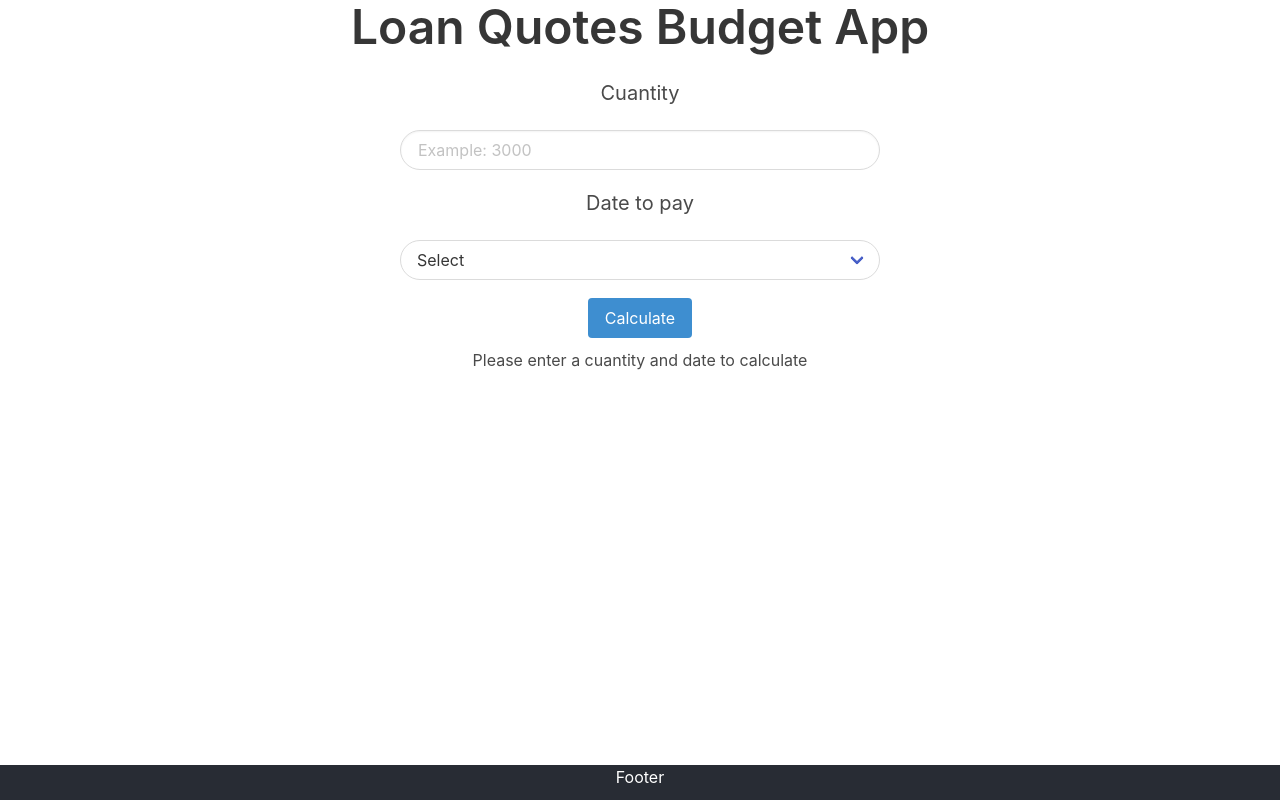
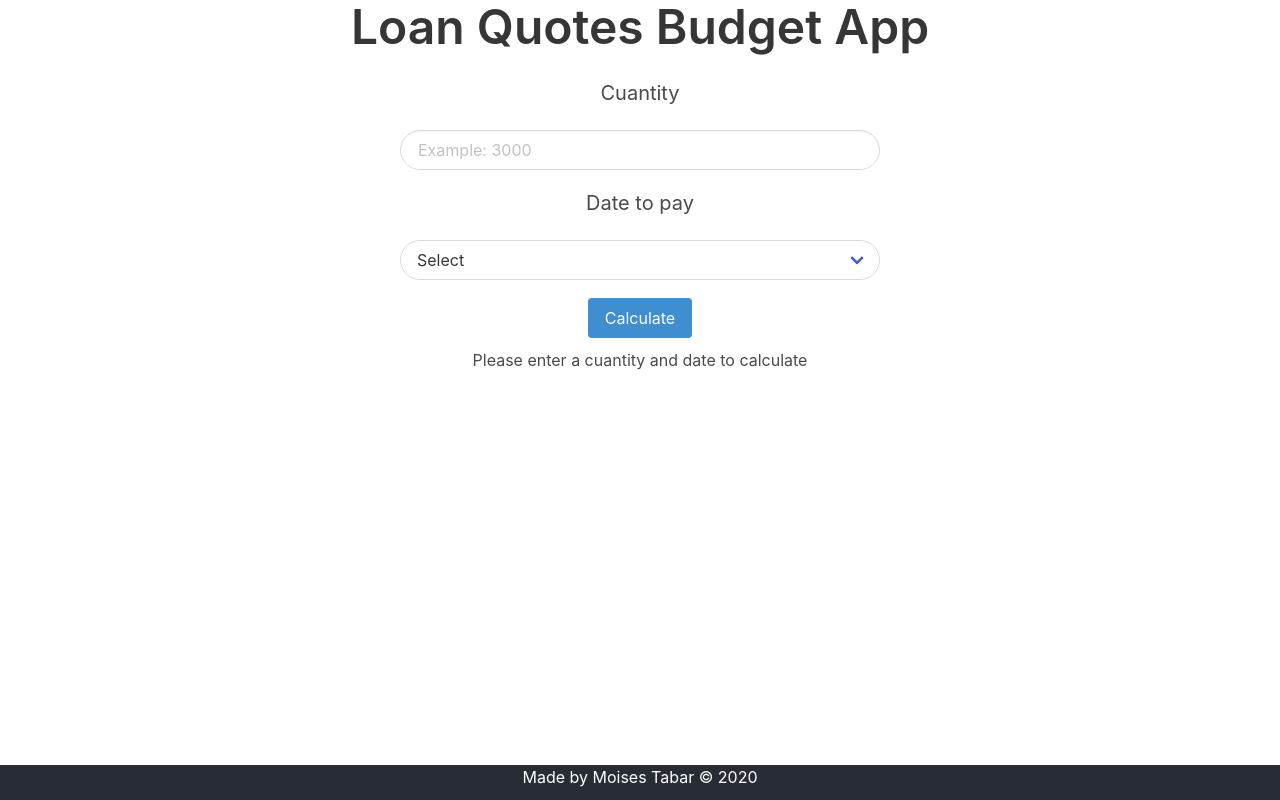
Before and after one commit to MoisesTabar/LoanQuotesApp, a React (Create React App) app: page / in a window 1280 px wide. Built offline with nearby package versions, Linux system fonts and the light colour scheme.

Commit message:
Deploying

```diff
--- a/public/index.html
+++ b/public/index.html
@@ -2,14 +2,14 @@
 <html lang="en">
   <head>
     <meta charset="utf-8" />
-    <link rel="icon" href="%PUBLIC_URL%/favicon.ico" />
+    <link rel="icon" href="%PUBLIC_URL%/icons8-promotion-budget-100.png"/>
     <meta name="viewport" content="width=device-width, initial-scale=1" />
     <meta name="theme-color" content="#000000" />
     <meta
       name="description"
       content="Web site created using create-react-app"
     />
-    <link rel="apple-touch-icon" href="%PUBLIC_URL%/logo192.png" />
+    <link rel="apple-touch-icon" href="%PUBLIC_URL%/icons8-promotion-budget-100.png"/>
     <!--
       manifest.json provides metadata used when your web app is installed on a
       user's mobile device or desktop. See https://developers.google.com/web/fundamentals/web-app-manifest/
@@ -24,7 +24,7 @@
       work correctly both with client-side routing and a non-root public URL.
       Learn how to configure a non-root public URL by running `npm run build`.
     -->
-    <title>React App</title>
+    <title>Budget App</title>
   </head>
   <body>
     <noscript>You need to enable JavaScript to run this app.</noscript>
--- a/src/components/Footer.jsx
+++ b/src/components/Footer.jsx
@@ -3,7 +3,7 @@ import React from 'react';
 function Footer(){
     return(
         <div className="footer-container">
-            <footer>Footer</footer>
+            <footer>Made by Moises Tabar &copy; 2020</footer>
         </div>
 
     )
```
Also changed, not shown: public/icons8-promotion-budget-100.png (added).
